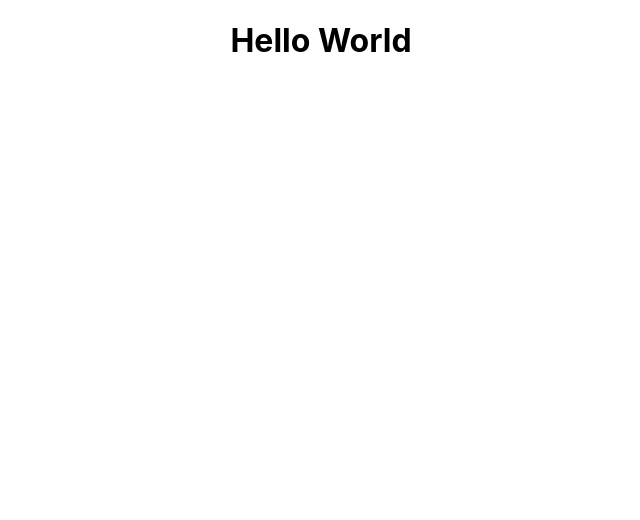
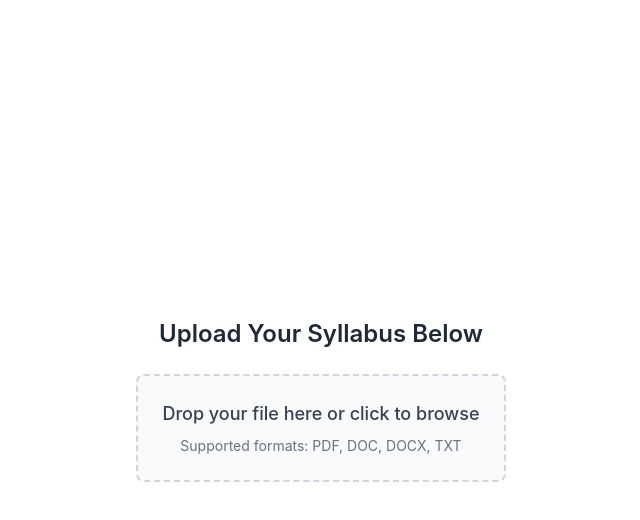
Before and after one commit to zh3nl/SummarizeSyllabus, a React (Create React App) app in the folder summarizesyllabus/: page / in a window 1280 px wide. Shown: the top 520 px of the page, without its empty margins (319-959 px from the left). Built offline with nearby package versions, Linux system fonts and the light colour scheme.

Commit message:
created the file uploader and the upload function (beta)

```diff
--- a/package.json
+++ b/package.json
@@ -1,5 +1,6 @@
 {
   "devDependencies": {
+    "tailwindcss": "^3.4.17",
     "web-vitals": "^4.2.4"
   }
 }
--- a/summarizesyllabus/package.json
+++ b/summarizesyllabus/package.json
@@ -31,5 +31,8 @@
       "last 1 firefox version",
       "last 1 safari version"
     ]
+  },
+  "devDependencies": {
+    "tailwindcss": "^3.4.17"
   }
 }
--- a/summarizesyllabus/public/index.html
+++ b/summarizesyllabus/public/index.html
@@ -24,7 +24,7 @@
       work correctly both with client-side routing and a non-root public URL.
       Learn how to configure a non-root public URL by running `npm run build`.
     -->
-    <title>React App</title>
+    <title>SummarizeSyllabus</title>
   </head>
   <body>
     <noscript>You need to enable JavaScript to run this app.</noscript>
--- a/summarizesyllabus/src/App.js
+++ b/summarizesyllabus/src/App.js
@@ -1,11 +1,9 @@
-import logo from './logo.svg';
 import './App.css';
+import FileUploader from './components/FileUploader';
 
 function App() {
   return (
-    <div className="App">
-      <h1>Hello World</h1>
-    </div>
+    <FileUploader />
   );
 }
 
--- a/summarizesyllabus/src/components/FileUploader.js
+++ b/summarizesyllabus/src/components/FileUploader.js
@@ -1,7 +1,76 @@
+import { useState } from "react";
+
 function FileUploader() {
+    const [file, setFile] = useState(null);
+    const [isDragging, setIsDragging] = useState(false);
+
+    const handleFileChange = (event) => {
+        const selectedFile = event.target.files[0];
+        if (selectedFile) {
+            setFile(selectedFile);
+        }
+    };
+
+    const handleDragOver = (event) => {
+        event.preventDefault();
+        setIsDragging(true);
+    };
+
+    const handleDragLeave = () => {
+        setIsDragging(false);
+    };
+
+    const handleDrop = (event) => {
+        event.preventDefault();
+        setIsDragging(false);
+
+        const droppedFile = event.dataTransfer.files[0];
+        if (droppedFile) {
+            setFile(droppedFile);
+        }
+    };
+
     return (
-        <div></div>
-    )
+        <div className="min-h-screen flex items-center justify-center">
+            <div className="flex flex-col items-center space-y-6">
+                <h1 className="text-2xl font-semibold text-gray-800">Upload Your Syllabus Below</h1>
+                <div
+                    className={`w-full max-w-md p-6 border-2 border-dashed rounded-lg cursor-pointer
+                        ${isDragging ? 'border-blue-500 bg-blue-50' : 'border-gray-300'}
+                        ${file ? 'bg-green-50' : 'bg-gray-50'}
+                        transition-all duration-200 ease-in-out`}
+                    onDragOver={handleDragOver}
+                    onDragLeave={handleDragLeave}
+                    onDrop={handleDrop}
+                    onClick={() => document.querySelector('input[type="file"]').click()}
+                >
+                    <input
+                        type="file"
+                        onChange={handleFileChange}
+                        className="hidden"
+                        accept=".pdf,.doc,.docx,.txt"
+                    />
+                    <div className="text-center">
+                        {file ? (
+                            <>
+                                <p className="text-sm text-gray-600">Selected file:</p>
+                                <p className="font-medium">{file.name}</p>
+                            </>
+                        ) : (
+                            <>
+                                <p className="text-lg font-medium text-gray-700">
+                                    Drop your file here or click to browse
+                                </p>
+                                <p className="mt-2 text-sm text-gray-500">
+                                    Supported formats: PDF, DOC, DOCX, TXT
+                                </p>
+                            </>
+                        )}
+                    </div>
+                </div>
+            </div>
+        </div>
+    );
 }
 
 export default FileUploader;
--- a/summarizesyllabus/src/index.css
+++ b/summarizesyllabus/src/index.css
@@ -1,3 +1,7 @@
+@tailwind base;
+@tailwind components;
+@tailwind utilities;
+
 body {
   margin: 0;
   font-family: -apple-system, BlinkMacSystemFont, 'Segoe UI', 'Roboto', 'Oxygen',
--- /dev/null
+++ b/summarizesyllabus/tailwind.config.js
@@ -0,0 +1,8 @@
+/** @type {import('tailwindcss').Config} */
+module.exports = {
+  content: ["./src/**/*.{js,jsx,ts,tsx}"],
+  theme: {
+    extend: {},
+  },
+  plugins: [],
+}
```
Also changed, not shown: summarizesyllabus/public/manifest.json, 2 other files (tests, documents, lock files or other folders).
